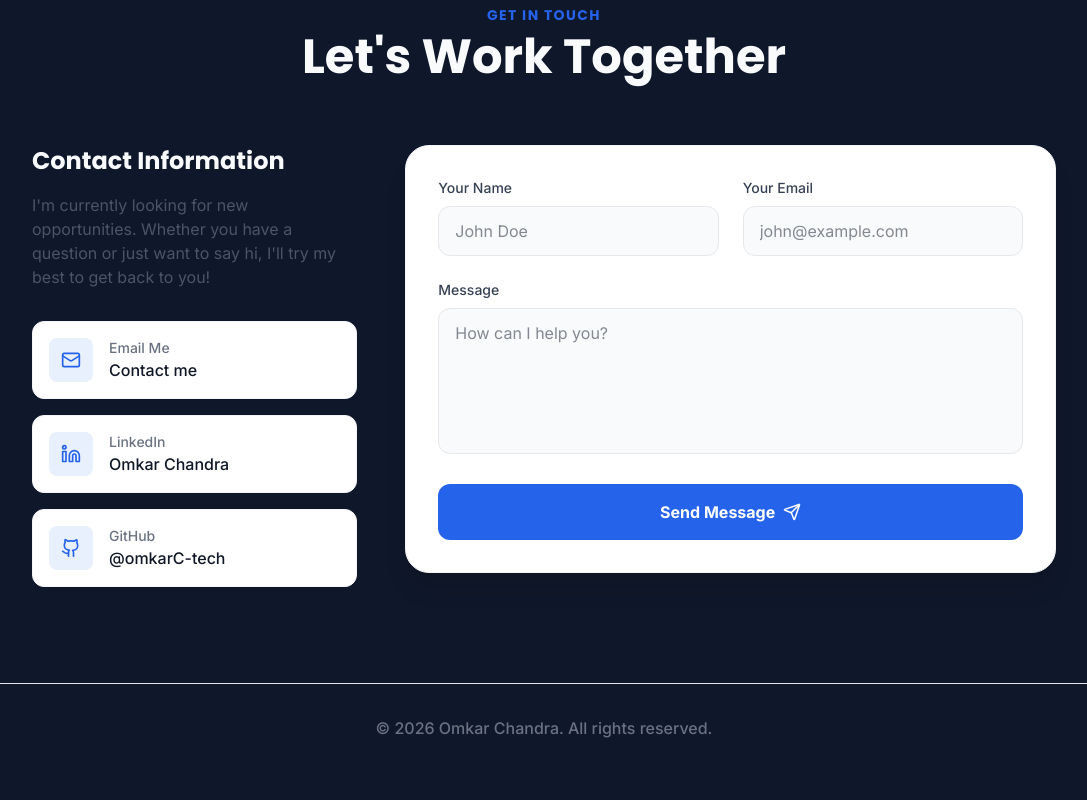
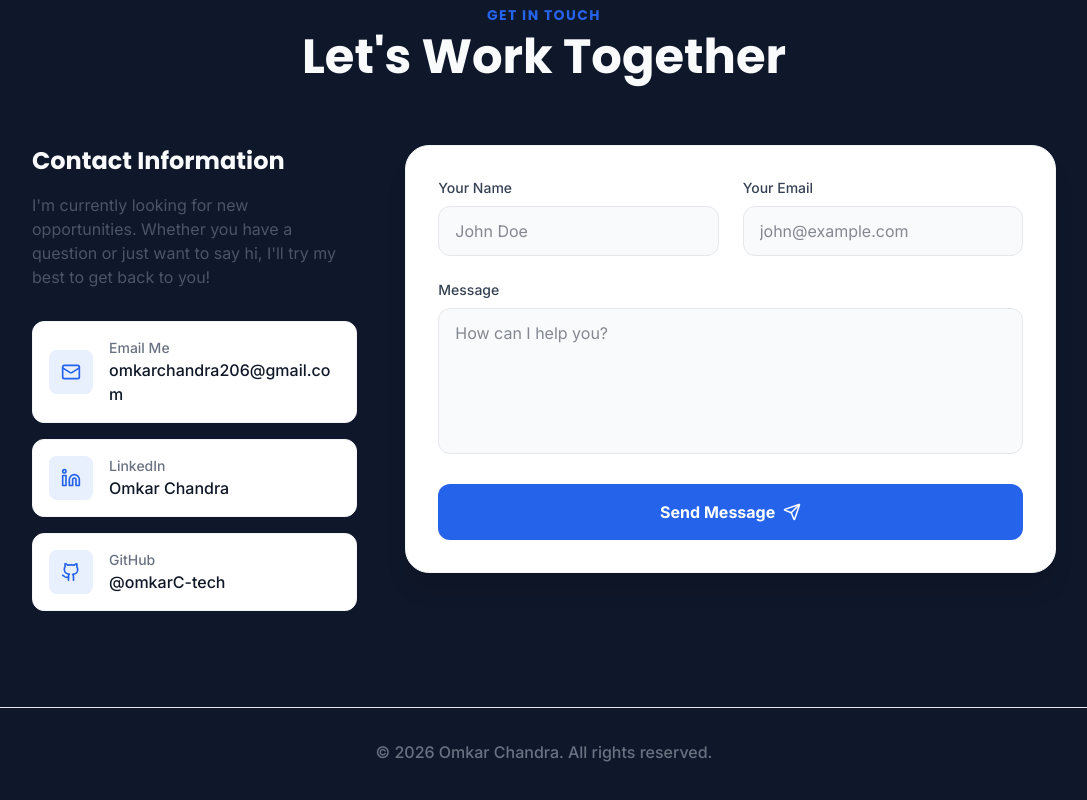
Before and after one commit to omkarC-tech/Portflio, a React (Vite) app: page / in a window 1280 px wide. Shown: the part 5806-6606 px from the top of the page, without its empty margins (96-1183 px from the left). Built offline with nearby package versions, Linux system fonts and the light colour scheme.

Commit message:
Update email id in contact section

```diff
--- a/src/components/sections/Contact.tsx
+++ b/src/components/sections/Contact.tsx
@@ -49,13 +49,13 @@ export const Contact: React.FC = () => {
             </div>
 
             <div className="space-y-4">
-              <a href="mailto:omkar@example.com" className="flex items-center gap-4 p-4 rounded-xl bg-white dark:bg-gray-800/80 border border-gray-100 dark:border-gray-700/50 hover:border-primary/50 transition-colors group">
+              <a href="mailto:omkarchandra206@gmail.com" className="flex items-center gap-4 p-4 rounded-xl bg-white dark:bg-gray-800/80 border border-gray-100 dark:border-gray-700/50 hover:border-primary/50 transition-colors group">
                 <div className="p-3 bg-primary/10 text-primary rounded-lg group-hover:bg-primary group-hover:text-white transition-colors">
                   <Mail size={20} />
                 </div>
                 <div>
                   <p className="text-sm text-gray-500 font-medium">Email Me</p>
-                  <p className="font-medium text-gray-900 dark:text-gray-100">Contact me</p>
+                  <p className="font-medium text-gray-900 dark:text-gray-100 break-all">omkarchandra206@gmail.com</p>
                 </div>
               </a>
 
```
